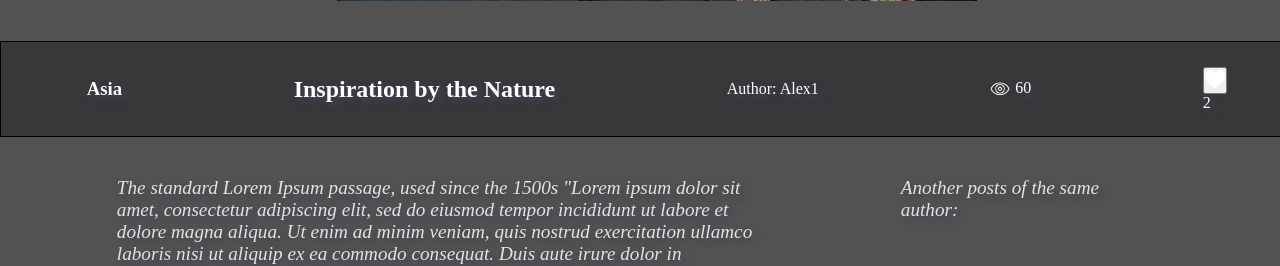
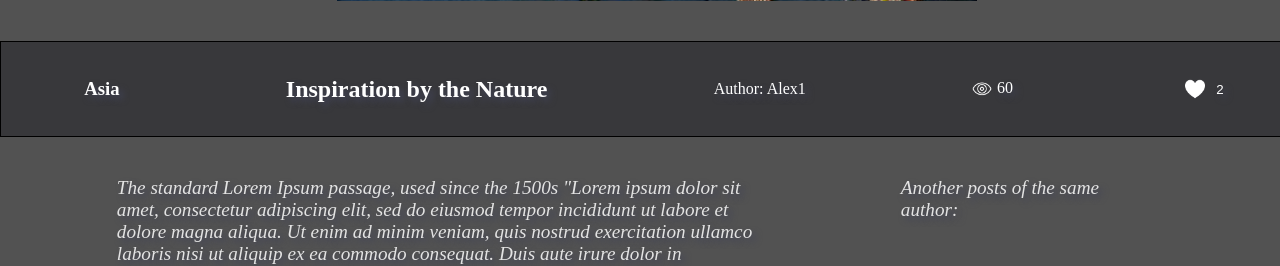
Before and after one commit to many-to-one/Django-Travelblog, a Django app: page /posts/post_view/10/10/10/ in a window 1280 px wide. Shown: the part 639-905 px from the top of the page. Run offline with Django 4.2, Linux system fonts and the light colour scheme; data comes from the database, SQL or seed files in the repository; both versions use the stored data as it was after the commit; parts of the project's set-up code (start-up, migrations or seed data) failed here and were passed over.

Commit message:
like button

```diff
--- a/posts/templates/post_view.html
+++ b/posts/templates/post_view.html
@@ -41,11 +41,13 @@
             <div class="likes">
                 <form action="{% url 'likes_view' post.pk post.category.id post.author.id %}" method="POST">
                     {% csrf_token %}
-                    <button type="submit" name="post_id" value="{{ post.id }}">
+                    <button class="like-btn" type="submit" name="post_id" value="{{ post.id }}">
                         <img src="{% static 'icons/likes.png' %}" width="20px" height="20px">
+                         <!-- <p>Like</p>  -->
+                         <p>{{ post.get_likes }}</p>
                     </button>
                 </form>
-                <p> {{ post.get_likes }}</p>
+                <!-- <p> {{ post.get_likes }}</p> -->
             </div>
             {% if request.user.is_authenticated %}
             <a href="{% url 'update_post' post.pk %}">
--- a/posts/views.py
+++ b/posts/views.py
@@ -75,7 +75,7 @@ class PostView(DetailView):
 def likes_view(request, pk, cpk, apk):
     post = get_object_or_404(Post, id=request.POST.get('post_id'))
     post.likes.add(request.user)
-    return redirect(reverse('post_view', kwargs={'pk': pk, 'cpk': cpk, 'apk': apk}))
+    return HttpResponseRedirect(reverse('post_view', kwargs={'pk': pk, 'cpk': cpk, 'apk': apk}))
 
 
 class PostsByAuthor(ListView):
--- a/static/css/base.css
+++ b/static/css/base.css
@@ -336,3 +336,22 @@ body{
     text-align: center;
     font-size: 10px;
 }
+
+.like-btn{
+    display: flex;
+    align-items: center;
+    justify-content: space-around;
+    width: 50px;
+    height: 30px;
+    border: none;
+    cursor: pointer;
+    background-color: #38383b;
+}
+
+.like-btn:hover{
+    color: red;
+}
+
+.like-btn p{
+    color: white;
+}
```
Also changed, not shown: db.sqlite3.
